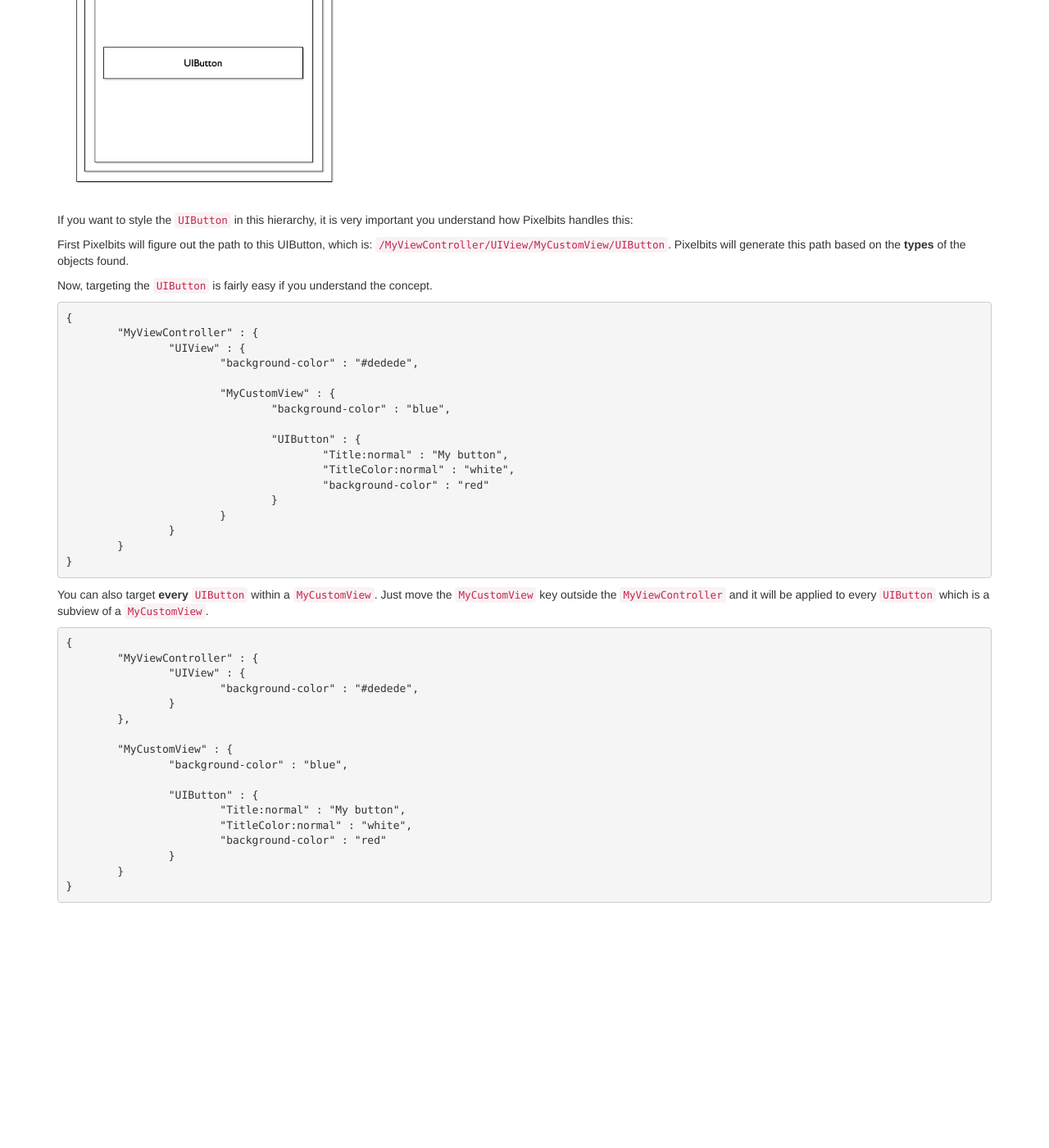
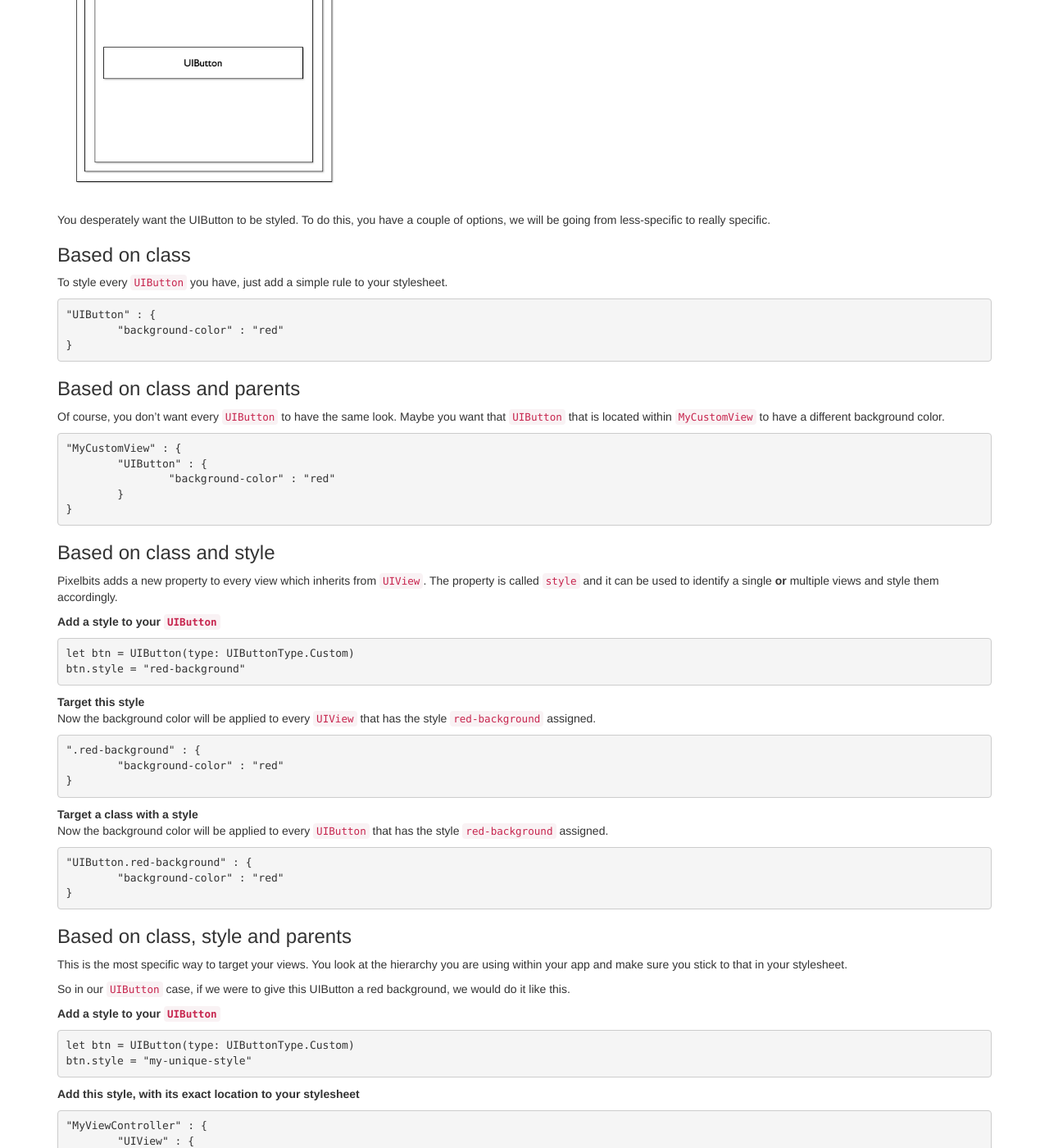
Before and after one commit to depl0y/pixelbits, a Jekyll site: the page built from advanced/selectors.md, in a window 1280 px wide and 1400 px high, scrolled down 319 px. Shown: the whole window at 82% size. Built offline with Jekyll 4.4.1, drawn with Linux system fonts in a browser that asks for light colours; before the commit the page ends 1430 px from its top, so only the background shows below that; some of the changed text lies outside the part shown.

Commit message:
Selectors page updated

```diff
--- a/advanced/selectors.md
+++ b/advanced/selectors.md
@@ -14,59 +14,109 @@ Let's use our example image again:
 	<br/><br/>
 </div>
 <div class="col-lg-8 col-md-8 col-xs-12 col-sm-12">
-	1. <code>MyViewController</code> (inherits of `UIViewController`) as the base of course<br/>
+	1. <code>MyViewController</code> (inherits of <code>UIViewController</code>) as the base of course<br/>
 	2. A <code>UIView</code>, which is part of your <code>UIViewController</code><br/>
 	3. <code>MyCustomView</code> is a view, you created yourself, inheriting from <code>UIView</code>.<br/>
 	4. You added a <code>UIButton</code> to your <code>MyCustomView</code>.
 </div>
 </div><br/>
 
-If you want to style the `UIButton` in this hierarchy, it is very important you understand how Pixelbits handles this:
+You desperately want the UIButton to be styled. To do this, you have a couple of options, we will be going from less-specific to really specific.
 
-First Pixelbits will figure out the path to this UIButton, which is: `/MyViewController/UIView/MyCustomView/UIButton`. Pixelbits will generate this
-path based on the **types** of the objects found.
+### Based on class
 
-Now, targeting the `UIButton` is fairly easy if you understand the concept.
+To style every `UIButton` you have, just add a simple rule to your stylesheet.
 
 {% highlight js %}
-{
-	"MyViewController" : {
-		"UIView" : {
-			"background-color" : "#dedede",
+"UIButton" : {
+	"background-color" : "red"
+}
+{% endhighlight %}
 
-			"MyCustomView" : {
-				"background-color" : "blue",
+### Based on class and parents
 
-				"UIButton" : {
-					"Title:normal" : "My button",
-					"TitleColor:normal" : "white",
-					"background-color" : "red"
-				}
+Of course, you don't want every `UIButton` to have the same look. Maybe you want that `UIButton` that is located within `MyCustomView`
+to have a different background color.
+
+{% highlight js %}
+"MyCustomView" : {
+	"UIButton" : {
+		"background-color" : "red"
+	}
+}
+{% endhighlight %}
+
+### Based on class and style
+
+Pixelbits adds a new property to every view which inherits from `UIView`. The property is called `style` and it can be used to identify
+a single **or** multiple views and style them accordingly.
+
+**Add a style to your `UIButton`**
+{% highlight c %}
+let btn = UIButton(type: UIButtonType.Custom)
+btn.style = "red-background"
+{% endhighlight %}
+
+**Target this style**
+Now the background color will be applied to every `UIView` that has the style `red-background` assigned.
+
+{% highlight js %}
+".red-background" : {
+	"background-color" : "red"
+}
+{% endhighlight %}
+
+**Target a class with a style**
+Now the background color will be applied to every `UIButton` that has the style `red-background` assigned.
+{% highlight js %}
+"UIButton.red-background" : {
+	"background-color" : "red"
+}
+{% endhighlight %}
+
+### Based on class, style and parents
+
+This is the most specific way to target your views. You look at the hierarchy you are using within your app and make sure you stick to that in your
+stylesheet.
+
+So in our `UIButton` case, if we were to give this UIButton a red background, we would do it like this.
+
+**Add a style to your `UIButton`**
+{% highlight c %}
+let btn = UIButton(type: UIButtonType.Custom)
+btn.style = "my-unique-style"
+{% endhighlight %}
+
+**Add this style, with its exact location to your stylesheet**
+{% highlight js %}
+"MyViewController" : {
+	"UIView" : {
+		"MyCustomView" : {
+			"UIButton.my-unique-style" : {
+				"background-color" : "red"
 			}
 		}
 	}
 }
 {% endhighlight %}
 
-You can also target **every** `UIButton` within a `MyCustomView`. Just move the `MyCustomView` key outside the `MyViewController` and it will be applied to every `UIButton`
-which is a subview of a `MyCustomView`.
+### Mix it up!
+
+But that's not all. You can also mix styles up and based on rule priority Pixelbits will create the style for your button.
 
 {% highlight js %}
-{
-	"MyViewController" : {
-		"UIView" : {
-			"background-color" : "#dedede",
-		}
-	},
-
-	"MyCustomView" : {
-		"background-color" : "blue",
-
-		"UIButton" : {
-			"Title:normal" : "My button",
-			"TitleColor:normal" : "white",
-			"background-color" : "red"
+"MyViewController" : {
+	"UIView" : {
+		"MyCustomView" : {
+			"UIButton" : {
+				"background-color" : "red"
+			}
 		}
 	}
+},
+"UIButton" : {
+	"TitleColor:normal" : "white"
 }
 {% endhighlight %}
+
+This example will give **every** `UIButton` in your app a `white` title color, but only a really specific one a `red` background.
```
Also changed, not shown: 2 other files.
